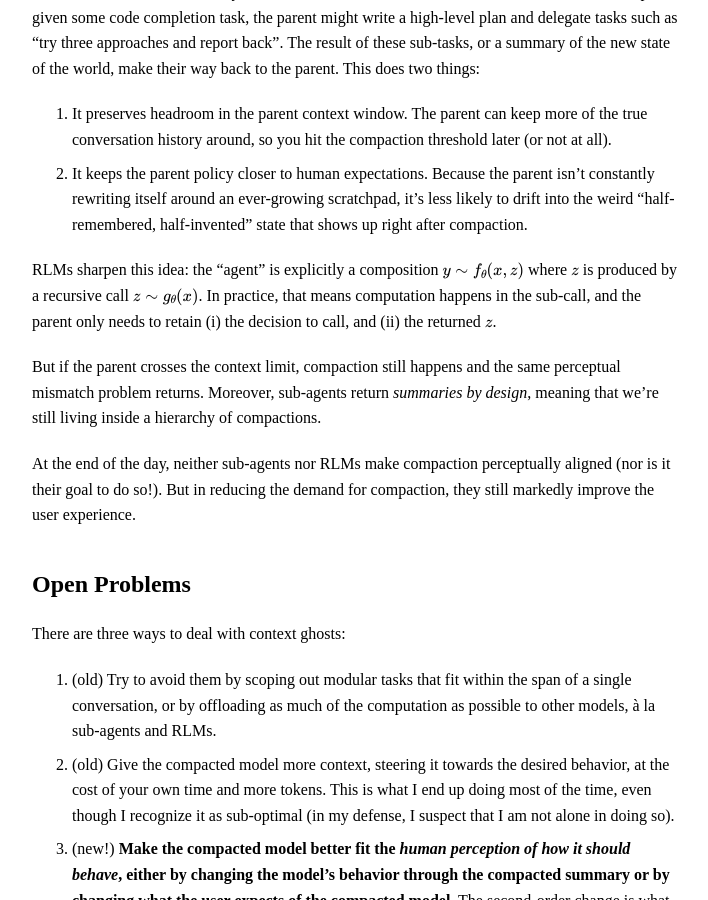
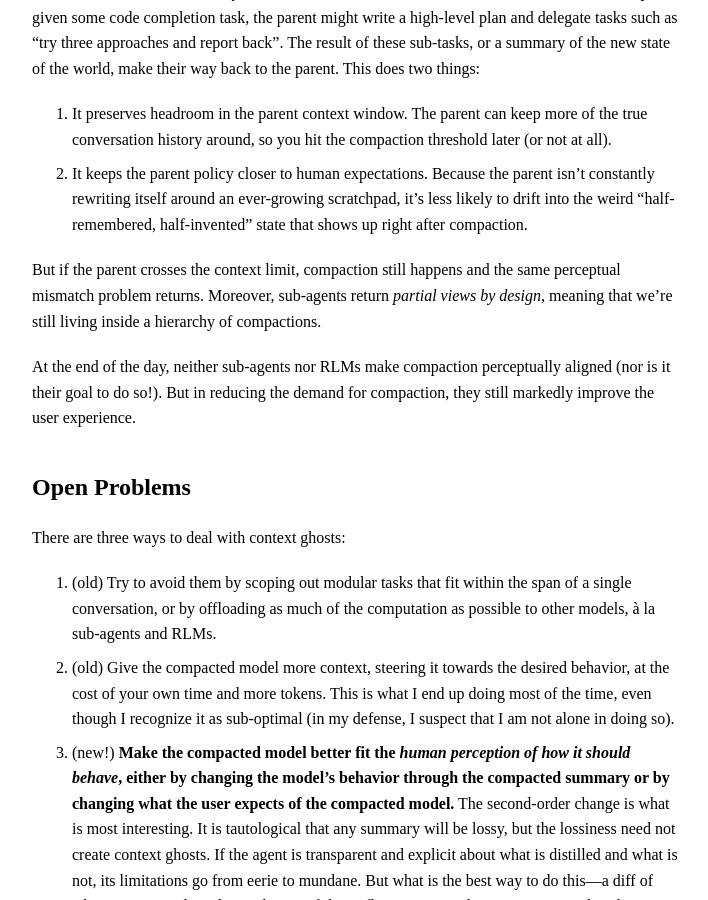
Before and after one commit to kawine/kawine.github.io, a Jekyll site: the page built from _posts/2026-02-17-context-ghosts.md, in a window 1280 px wide and 900 px high, scrolled down 3413 px. Shown: the whole window, without its empty margins (283-991 px from the left). Built offline with Jekyll 4.4.1, drawn with Linux system fonts in a browser that asks for light colours.

Commit message:
Update context ghosts draft
Co-Authored-By: Claude Opus 4.6 <noreply@anthropic.com>

```diff
--- a/_posts/2026-02-17-context-ghosts.md
+++ b/_posts/2026-02-17-context-ghosts.md
@@ -6,7 +6,6 @@ author: Kawin Ethayarajh
 excerpt: Coding agents can become haunted by phantom remnants of prior context—enough to influence model behavior but not enough for the model to act according to your expectations.
 ---
 The most hated part of Claude Code is _compaction_. But why?
-<!-- To quote @yacineMTB -->
 
 <img src="/assets/blog/teaser.png" alt="Alt text" style="max-width: 100%;">
 
@@ -91,10 +90,8 @@ This does two things:
 1. It preserves headroom in the parent context window. The parent can keep more of the true conversation history around, so you hit the compaction threshold later (or not at all).
 2. It keeps the parent policy closer to human expectations. Because the parent isn’t constantly rewriting itself around an ever-growing scratchpad, it’s less likely to drift into the weird "half-remembered, half-invented" state that shows up right after compaction.
 
-RLMs sharpen this idea: the "agent" is explicitly a composition $y \sim f_\theta(x, z)$ where $z$ is produced by a recursive call $z \sim g_\theta(x)$. In practice, that means computation happens in the sub-call, and the parent only needs to retain (i) the decision to call, and (ii) the returned $z$.
-
 But if the parent crosses the context limit, compaction still happens and the same perceptual mismatch problem returns.
-Moreover, sub-agents return _summaries by design_, meaning that we're still living inside a hierarchy of compactions.
+Moreover, sub-agents return _partial views by design_, meaning that we're still living inside a hierarchy of compactions.
 
 At the end of the day, neither sub-agents nor RLMs make compaction perceptually aligned (nor is it their goal to do so!).
 But in reducing the demand for compaction, they still markedly improve the user experience.
@@ -104,8 +101,6 @@ But in reducing the demand for compaction, they still markedly improve the user
 
 There are three ways to deal with context ghosts:
 1. (old) Try to avoid them by scoping out modular tasks that fit within the span of a single conversation, or by offloading as much of the computation as possible to other models, à la sub-agents and RLMs.
-<!-- This is a common recommendation in Claude Code tutorials. -->
- <!-- like the now-famous one by @eyad_khrais.  -->
 2. (old) Give the compacted model more context, steering it towards the desired behavior, at the cost of your own time and more tokens. This is what I end up doing most of the time, even though I recognize it as sub-optimal (in my defense, I suspect that I am not alone in doing so).
 3. (new!) **Make the compacted model better fit the _human perception of how it should behave_, either by changing the model's behavior through the compacted summary or by changing what the user expects of the compacted model.** The second-order change is what is most interesting. It is tautological that any summary will be lossy, but the lossiness need not create context ghosts. If the agent is transparent and explicit about what is distilled and what is not, its limitations go from eerie to mundane. But what is the best way to do this---a diff of what was retained vs. dropped? A confidence flag? An agent that more proactively asks questions?
 
```
